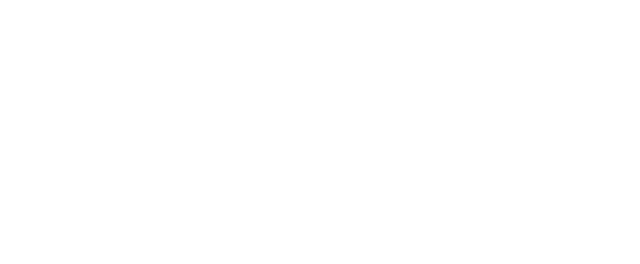
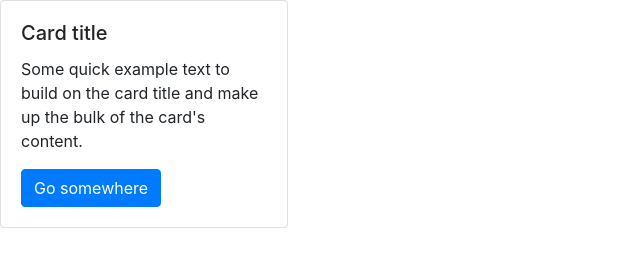
Before and after one commit to arnaldofvilela/modern-javascript, a plain HTML site: page ninja_quiz/index.html in a window 1280 px wide. Shown: the whole page, without its empty margins (0-640 px from the left). Drawn offline with nearby package versions, Linux system fonts and the light colour scheme.

Commit message:
Lesson 65. Bootstrap Basics

```diff
--- a/ninja_quiz/index.html
+++ b/ninja_quiz/index.html
@@ -2,10 +2,18 @@
 <head>
     <meta charset="UTF-8">
     <meta name="viewport" content="width=device-width, initial-scale=1.0">
+    <link rel="stylesheet" href="https://stackpath.bootstrapcdn.com/bootstrap/4.3.1/css/bootstrap.min.css" integrity="sha384-ggOyR0iXCbMQv3Xipma34MD+dH/1fQ784/j6cY/iJTQUOhcWr7x9JvoRxT2MZw1T" crossorigin="anonymous">
     <title>Ninja Quiz</title>
 </head>
 <body>
 
+    <div class="card" style="width: 18rem;">
+        <div class="card-body">
+          <h5 class="card-title">Card title</h5>
+          <p class="card-text">Some quick example text to build on the card title and make up the bulk of the card's content.</p>
+          <a href="#" class="btn btn-primary">Go somewhere</a>
+        </div>
+      </div>
     <script src="app.js"></script>
 </body>
 </html>
```
